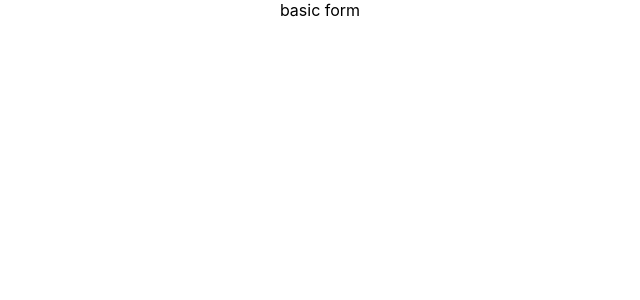
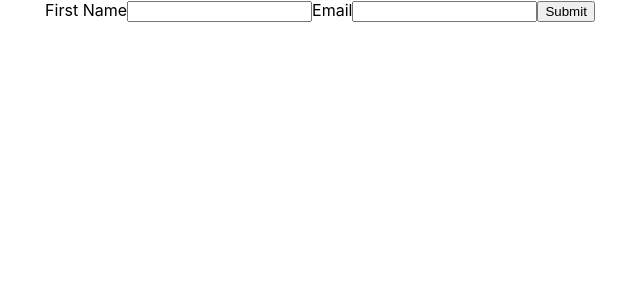
Before and after one commit to CodeCraftersGPT/React-Hook-Form, a React (Create React App) app in the folder react-hook-form-tutorials/: page / in a window 1280 px wide. Shown: the top 300 px of the page, without its empty margins (320-960 px from the left). Built offline with nearby package versions, Linux system fonts and the light colour scheme.

Commit message:
handleFormSubmission

```diff
--- a/react-hook-form-tutorials/src/App.js
+++ b/react-hook-form-tutorials/src/App.js
@@ -1,11 +1,15 @@
 import logo from './logo.svg';
 import './App.css';
 import MyForm from './Components/1_Basic_Hook_Form';
+// import MyForm1 from './Components/RHF/2_RHF_InputFields';'
+import MyForm1 from './Components/RHF/2_RHF_InputFields';
 
 function App() {
   return (
     <div className="App">
-      <MyForm />
+      {/* use MyForm1 */}
+      <MyForm1 />
+      {/* <MyForm /> */}
     </div>
   );
 }
--- /dev/null
+++ b/react-hook-form-tutorials/src/Components/RHF/2_RHF_InputFields.js
@@ -0,0 +1,31 @@
+//import useForm hook
+import { useForm } from "react-hook-form";
+import { useEffect } from "react";
+
+
+export default function MyForm1() {
+
+    const { register, handleSubmit } = useForm();
+
+    const onSubmit = (data) => {    console.log(data);  };
+
+    // create useEffect hook method to show ...registerForm output in console
+     useEffect(() => {
+           const data = {...register("firstName")};
+           console.log(data);
+        }, [register]);
+
+    return (
+
+<form onSubmit={handleSubmit(onSubmit)}>
+  <label>First Name</label>
+  <input {...register("firstName")} />
+
+  <label>Email</label>
+  <input type="email" {...register("email")} />
+
+  {/* Add more input fields as needed */}
+
+  <input type="submit" />
+</form>)
+}
```
